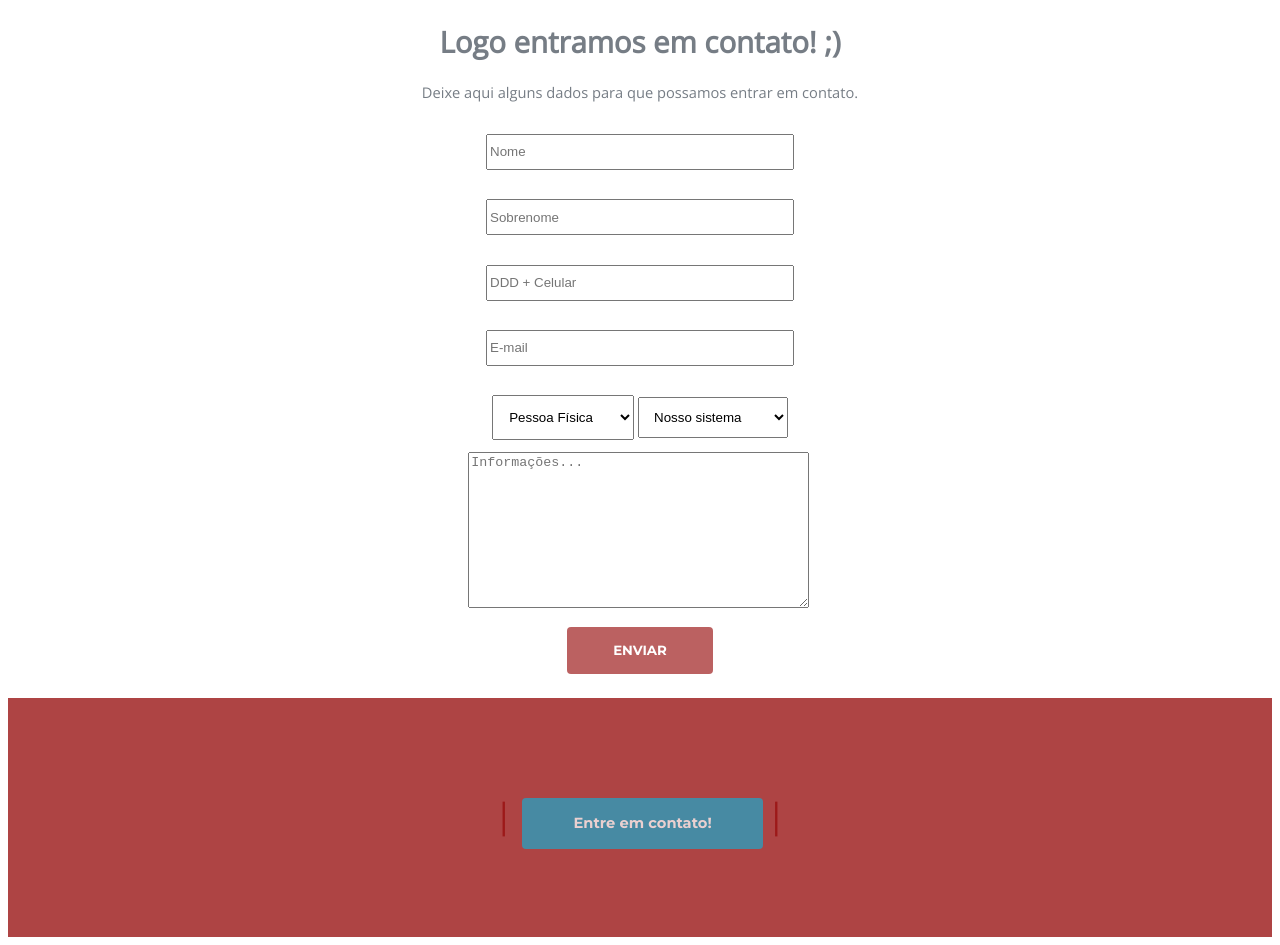
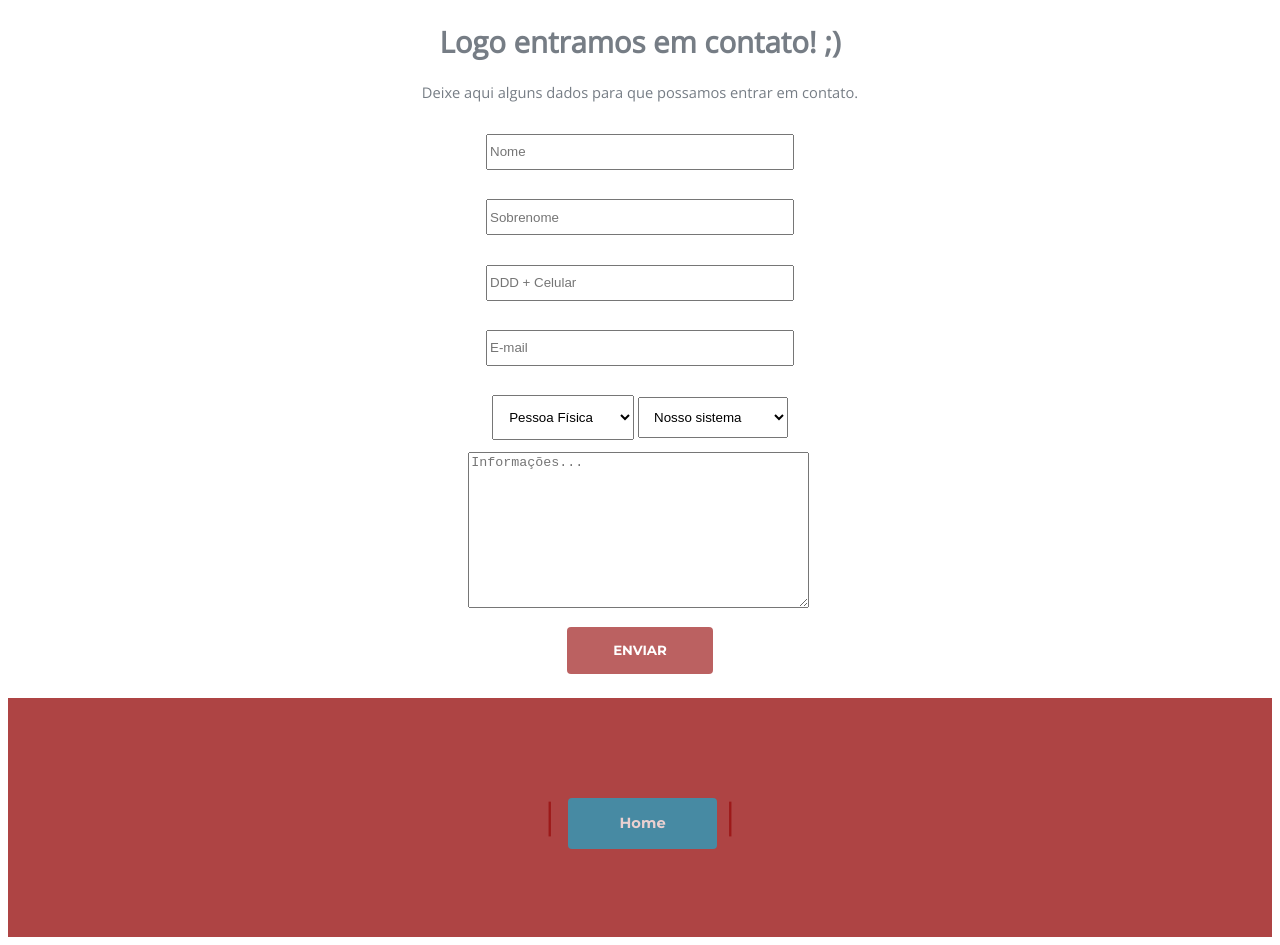
Before and after one commit to leomayerk/orderfy-project, a plain HTML site: page web-project/contato.html in a window 1280 px wide. Shown: the part 93-1038 px from the top of the page. Drawn offline with nearby package versions, Linux system fonts and the light colour scheme.

Commit message:
Alterado botão na aba contato

```diff
--- a/web-project/contato.html
+++ b/web-project/contato.html
@@ -63,7 +63,7 @@
 			</div>
 			<!--<div> <a href="#" class="button right">Enviar</a> </div> -->
 			<!--<button class = "button rigth" type="submit" name ="submit" value="Enviar" > -->
-			<input class="button" type="submit" name ="submit" value="Enviar" >
+			<input class="button" type="submit" name ="submit" value="Enviar">
 
 
 		</div>
@@ -76,7 +76,7 @@
 		<div class="inner">
 			<ul class="actions">
 				<li class="icon">
-					<a href="contato.html" class="button contact">Entre em contato!</a>
+					<a href="home.html" class="button contact">Home</a>
 				</li>
 			</ul>
 		</div>
```
